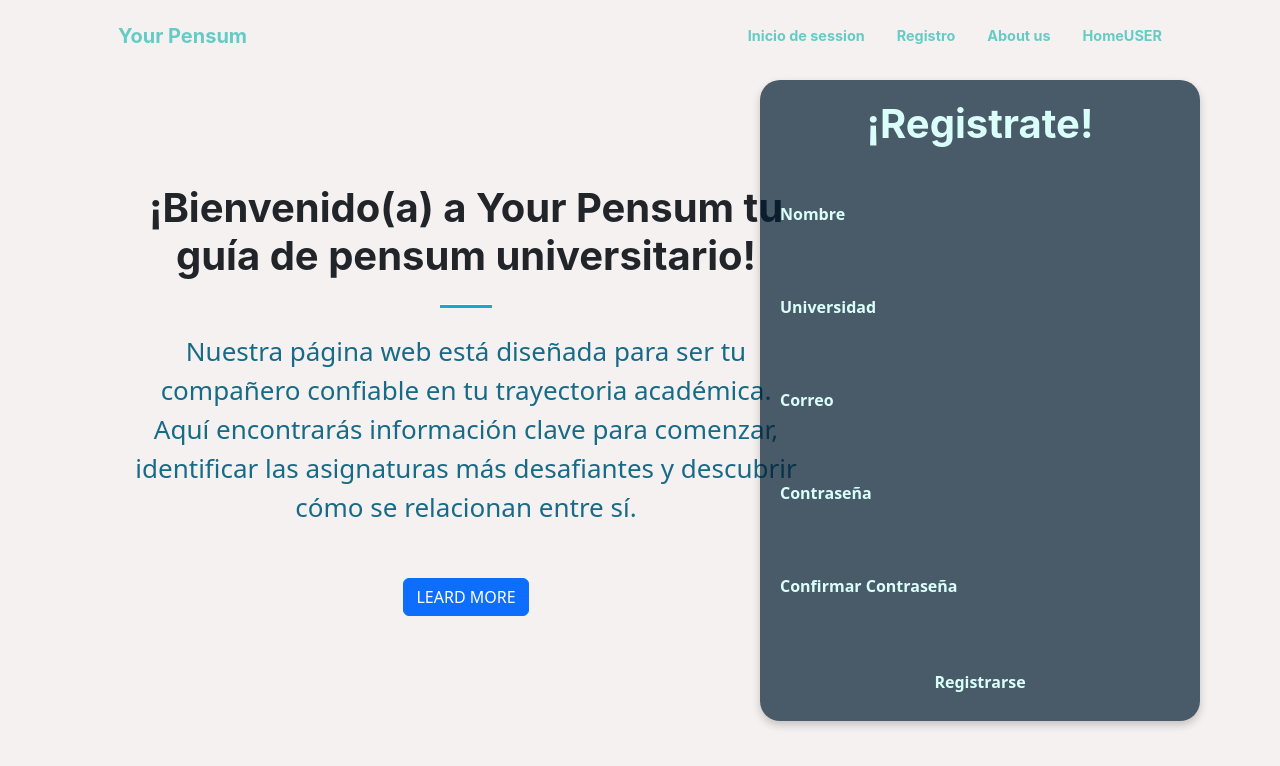
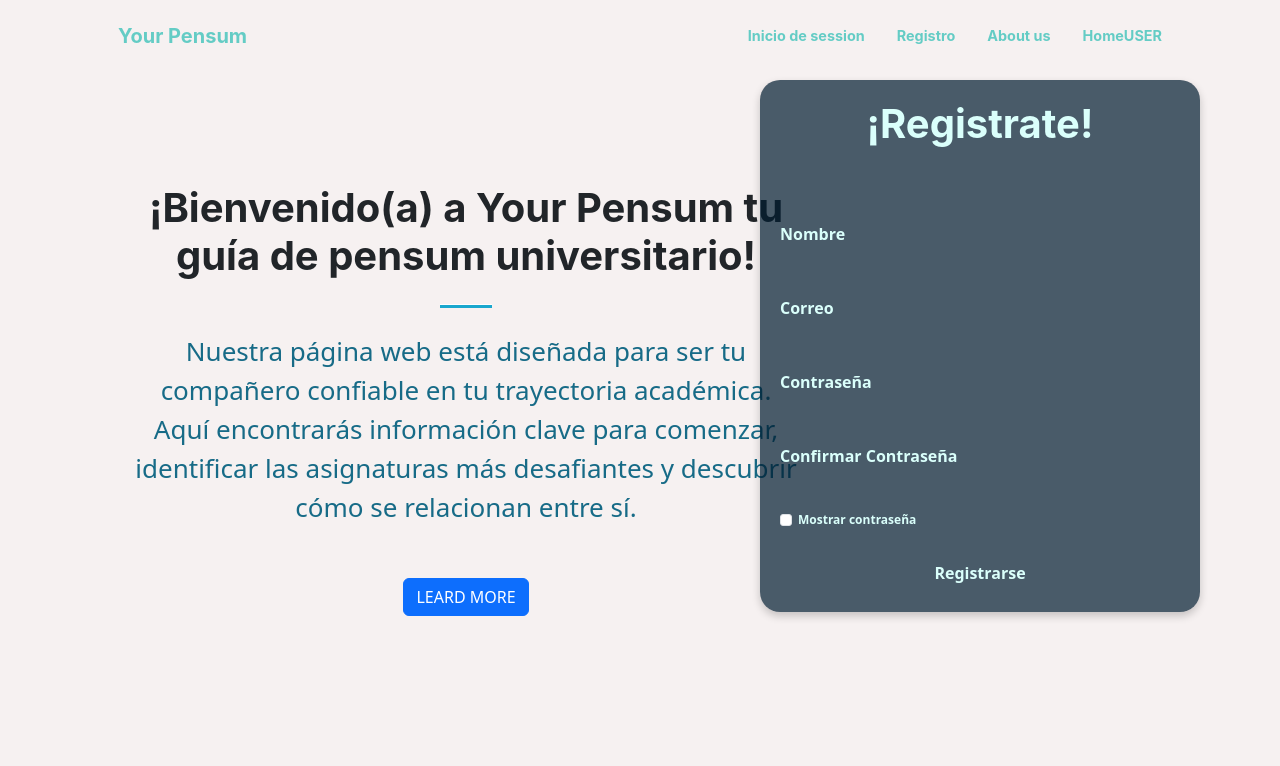
Before and after one commit to FranklinOmar23/Pensum-Inteligente, a React (Create React App) app in the folder Client/: page /Registro in a window 1280 px wide. Shown: the top 766 px of the page. Built offline with nearby package versions, Linux system fonts and the light colour scheme.

Commit message:
Modificacion del Formulario Registro

```diff
--- a/Client/src/Components/Compo_Helpers/ButtonRegis.jsx
+++ b/Client/src/Components/Compo_Helpers/ButtonRegis.jsx
@@ -9,14 +9,13 @@ function ButtonRegis ({label}){
 
 
     const nombre = document.getElementById('Nombre').value;
-    const universidad = document.getElementById('Universidad').value;
     const correo = document.getElementById('Correo').value;
     const contra = document.getElementById('Contraseña').value;
     const confircontra = document.getElementById('Confirmar Contraseña').value;
 
     const emailRegex = /^[^\s@]+@[^\s@]+\.[^\s@]+$/;
 
-    if (nombre && universidad && correo && contra && confircontra) {
+    if (nombre && nombre.length >= 2 && correo && contra && confircontra) {
       if (contra === confircontra) {
         if (contra.length >= 8) {
           if (emailRegex.test(correo)) {
--- /dev/null
+++ b/Client/src/Components/Compo_Helpers/CheckB.jsx
@@ -0,0 +1,17 @@
+import React from 'react';
+import { Form } from 'react-bootstrap';
+
+const CheckB = ({ handleCheckboxChange }) => {
+    return (
+      <Form.Group controlId="formBasicCheckbox">
+        <Form.Check
+          type="checkbox"
+          label="Mostrar contraseña"
+          onChange={handleCheckboxChange}
+          className="custom-label"
+        />
+      </Form.Group>
+    );
+  };
+
+export default CheckB;
--- a/Client/src/Components/Compo_Helpers/InputContra.jsx
+++ b/Client/src/Components/Compo_Helpers/InputContra.jsx
@@ -1,11 +1,11 @@
 import React from 'react'
 import { Form } from 'react-bootstrap';
 
-function InputContra ({label}){
+function InputContra ({label, showPassword, handlePasswordChange}){
     return(
         <Form.Group className="mb-3" controlId="formBasicPassword">
       <div className="form-control-container">
-        <Form.Control plaintext id={label} className="effect-2 custom-input" type="password" placeholder={label}  required  style={{ width: '400px', color: '#DAFFFB' }}/>
+        <Form.Control plaintext id={label} className="effect-2 custom-input" type={showPassword ? 'text' : 'password'} placeholder={label} onChange={handlePasswordChange}  required  style={{ width: '400px', color: '#DAFFFB' }}/>
         <div className="focus-border"></div>
       </div>
     </Form.Group>
--- a/Client/src/Components/Registro.css
+++ b/Client/src/Components/Registro.css
@@ -3,7 +3,17 @@
     width: 100%;
     height: 100%;
   }
-
+.form-control-container{
+  padding-top: 20px;
+}
+.custom-label{
+  color: #DAFFFB;
+  font-size: 12px;
+  font-weight: bold;
+  text-align: left;
+  padding-top: 20px;
+  padding-bottom: 20px;
+}
   .fondoregistro {
     position: flex;
     top: 0;
--- a/Client/src/Components/Registro.jsx
+++ b/Client/src/Components/Registro.jsx
@@ -1,4 +1,4 @@
-import React from 'react'
+import React, { useState } from 'react';
 import './Registro.css';
 import 'bootstrap/dist/css/bootstrap.css';
 import 'bootstrap/dist/js/bootstrap.js';
@@ -6,9 +6,20 @@ import { Form} from 'react-bootstrap';
 import InputContra from './Compo_Helpers/InputContra';
 import ButtonRegis from './Compo_Helpers/ButtonRegis';
 import InputRegistro from './Compo_Helpers/InputRegistro';
+import CheckB from './Compo_Helpers/CheckB';
 
 
 function Registro(){
+  const [showPassword, setShowPassword] = useState(false);
+  const [password, setPassword] = useState('');
+
+  const handleCheckboxChange = () => {
+    setShowPassword(!showPassword);
+  };
+
+  const handlePasswordChange = (e) => {
+    setPassword(e.target.value);
+  };
     return(
       <div className="registro-container">
 
@@ -19,21 +30,19 @@ function Registro(){
       <Form>
 
       <InputRegistro label="Nombre"/>
-      <br />
-
-      <InputRegistro label="Universidad"/>
-      <br />
 
       <InputRegistro label="Correo"/>
-      <br />
 
-      <InputContra label="Contraseña"/>
-      <br />
+      <InputContra label="Contraseña" showPassword={showPassword}
+        handlePasswordChange={handlePasswordChange}/>
 
-      <InputContra label="Confirmar Contraseña"/>
-      <br />
+      <InputContra label="Confirmar Contraseña" showPassword={showPassword}
+        handlePasswordChange={handlePasswordChange}/>
+
+      <CheckB handleCheckboxChange={handleCheckboxChange}/>
 
       <ButtonRegis label="Registrarse"/>
+
     </Form>
     </div>
     </div>
--- a/Client/src/Components/VistaHRegistro.jsx
+++ b/Client/src/Components/VistaHRegistro.jsx
@@ -1,15 +1,19 @@
 import React from "react";
-import Home from "./Home";
 import Registro from "./Registro";
 import '../VHR.css';
+import Menu from "./Menu";
+import { Texto } from "./Texto";
 
 export function VistaHRegistro (){
 
     return (
 
             <>
-            <Home/>
-            <Registro/>
+            <Menu/>
+            <div className="N">
+            <Texto/>
+            </div>
+            <Registro />
             </>
 
     );
--- a/Client/src/VHR.css
+++ b/Client/src/VHR.css
@@ -1,11 +1,11 @@
 @media (max-width: 769px) {
-  .container {
+  .N {
     display: none;
   }
 }
 
 @media (max-width: 1250px) {
-  .container {
+  .N {
     display: none;
   }
 }
```
